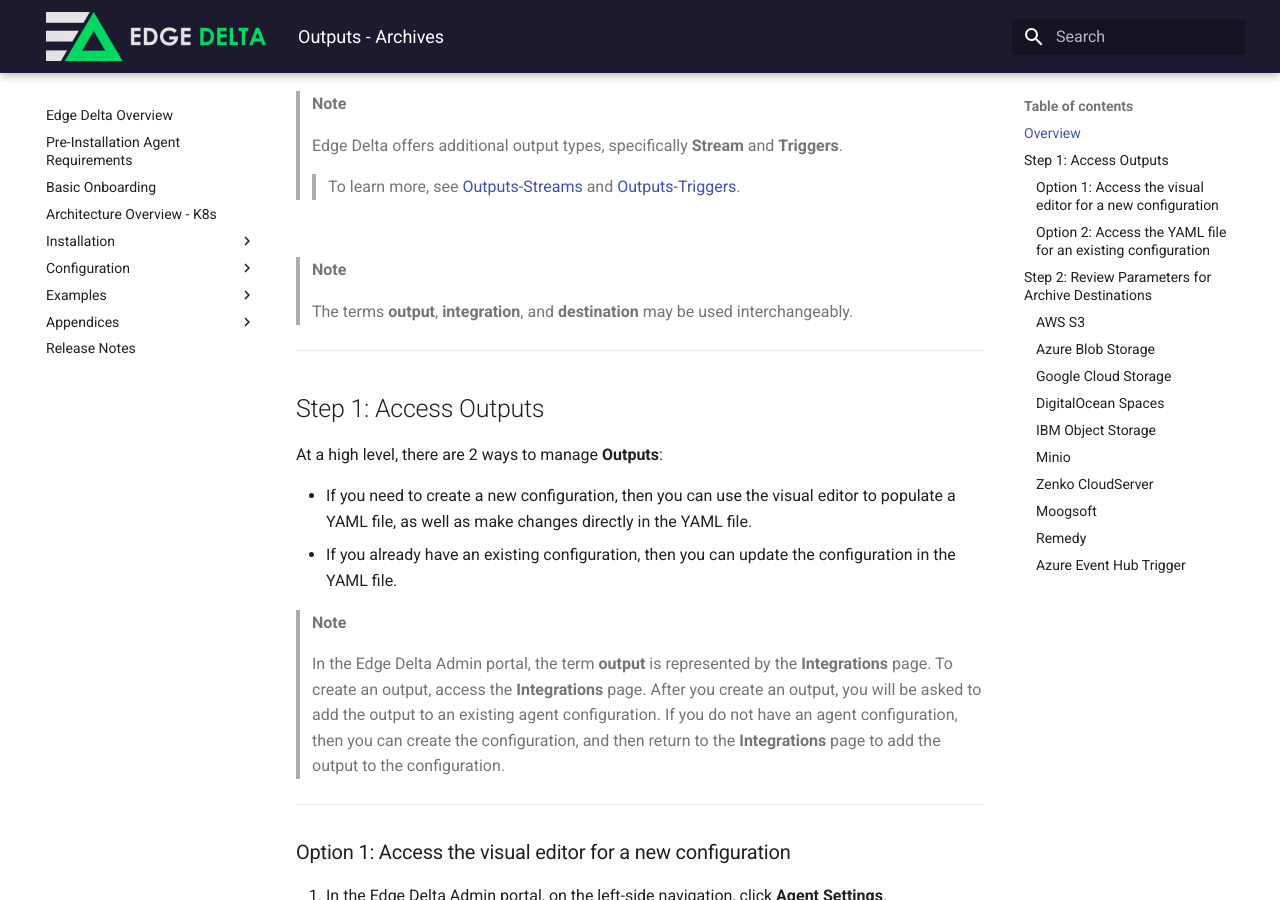
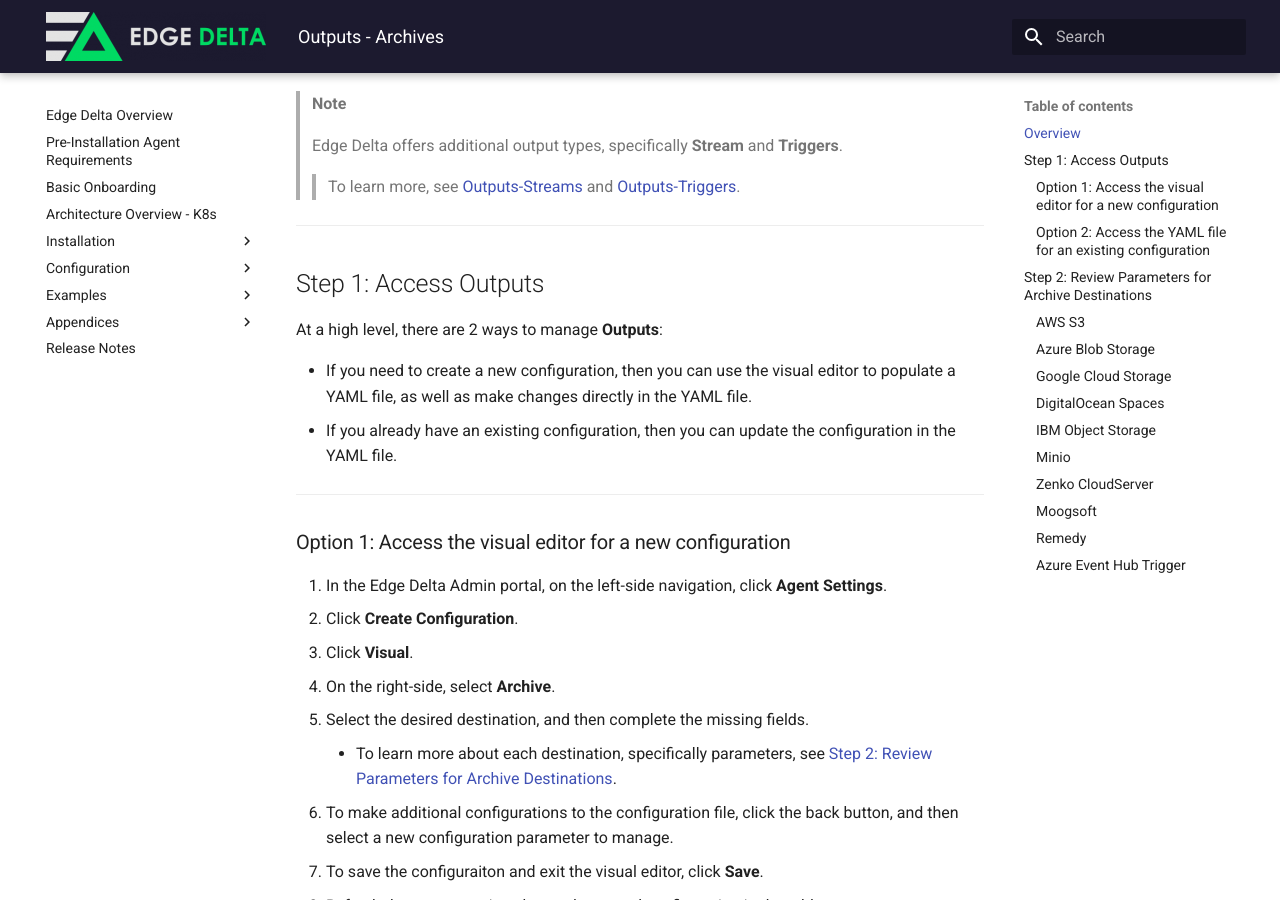
Before and after one commit to edgedelta/docs, an MkDocs documentation site: the page built from docs/configuration/outputs-archives.md, in a window 1280 px wide and 900 px high, scrolled down 299 px. Built offline with MkDocs 1.6.1 and Material for MkDocs 9.7.7, drawn with Linux system fonts in a browser that asks for light colours.

Commit message:
Update outputs-archives.md

```diff
--- a/docs/configuration/outputs-archives.md
+++ b/docs/configuration/outputs-archives.md
@@ -16,13 +16,6 @@ An **Output - Archive** focuses on storage solutions. Specifically, this output
 > Edge Delta offers additional output types, specifically **Stream** and **Triggers**.
 > > To learn more, see [Outputs-Streams](outputs-streams.md) and [Outputs-Triggers](outputs-triggers.md).
 
-<br>
-
-> **Note**
->
-> The terms **output**, **integration**, and **destination** may be used interchangeably.
-
-
 ***
 
 ## Step 1: Access Outputs
@@ -31,10 +24,6 @@ At a high level, there are 2 ways to manage **Outputs**:
 
   * If you need to create a new configuration, then you can use the visual editor to populate a YAML file, as well as make changes directly in the YAML file.
   * If you already have an existing configuration, then you can update the configuration in the YAML file.
-
-> **Note**
->
-> In the Edge Delta Admin portal, the term **output** is represented by the **Integrations** page. To create an output, access the **Integrations** page. After you create an output, you will be asked to add the output to an existing agent configuration. If you do not have an agent configuration, then you can create the configuration, and then return to the **Integrations** page to add the output to the configuration.
 
 ***
 
@@ -46,7 +35,7 @@ At a high level, there are 2 ways to manage **Outputs**:
 4. On the right-side, select **Archive**.
 5. Select the desired destination, and then complete the missing fields.
 
-  * To learn more about each destination, specifically parameters, see [Step 2: Review Parameters for Archive Destinations](##step-2-review-parameters-for-archive-destinations).
+    * To learn more about each destination, specifically parameters, see [Step 2: Review Parameters for Archive Destinations](##step-2-review-parameters-for-archive-destinations).
 
 6. To make additional configurations to the configuration file, click the back button, and then select a new configuration parameter to manage.
 7. To save the configuraiton and exit the visual editor, click **Save**.
@@ -60,7 +49,7 @@ At a high level, there are 2 ways to manage **Outputs**:
 2. Locate the desired configuration, and then under **Actions**, click the corresponding edit icon.
 3. Review the YAML file, make your changes, and then click **Save**.
 
-* To learn more about each destination, specifically parameters, see [Step 2: Review Parameters for Archive Destinations](##step-2-review-parameters-for-archive-destinations).
+  * To learn more about each destination, specifically parameters, see [Step 2: Review Parameters for Archive Destinations](##step-2-review-parameters-for-archive-destinations).
 
 ***
 
```
